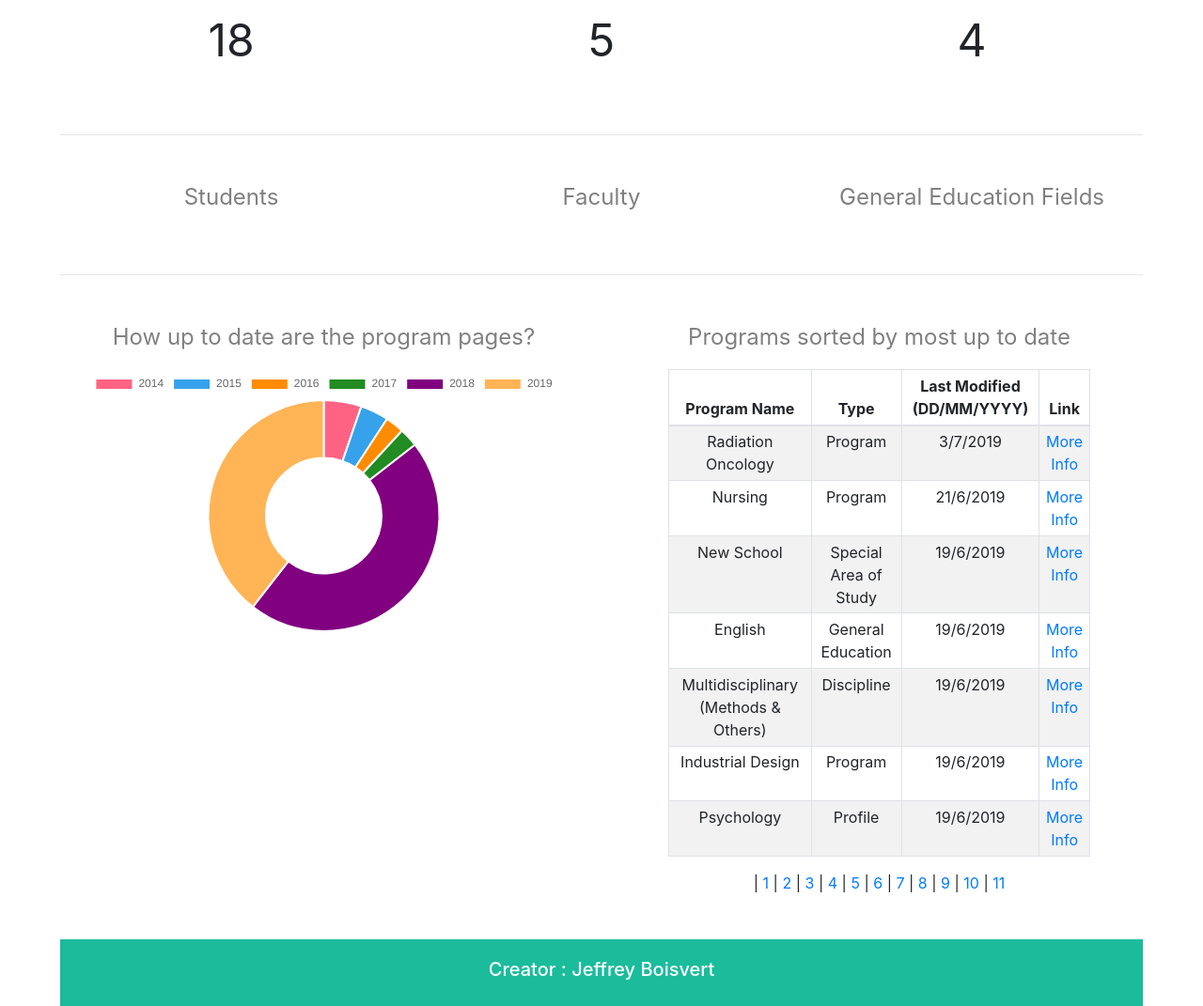
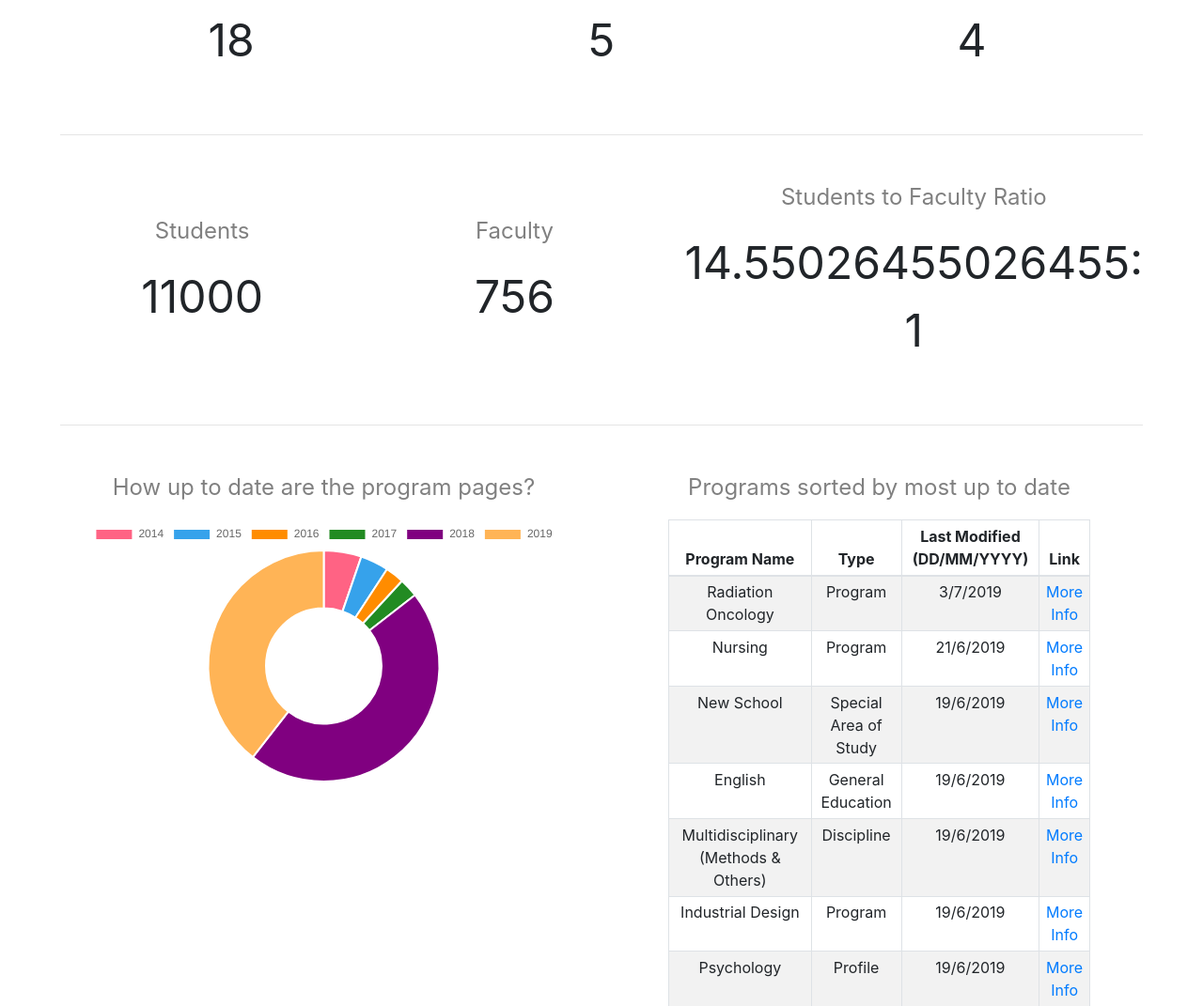
Before and after one commit to jdboisvert/Dawson-College-Program-Analytics-Dashboard, a Flask app: template Dashboard-Actual/templates/index.html in a window 1280 px wide. Shown: the part 556-1627 px from the top of the page at 94% size. Run offline with Flask 2, Linux system fonts and the light colour scheme; the template is opened without the code that fills it, so the values that code supplies are empty; some libraries are stand-ins or nearby versions.

Commit message:
Added Number of students, number of faculty, and the students to faculty ratios in the dashboard-script.js in generalStats function and index.html

```diff
--- a/Dashboard-Actual/static/dashboard-script.js
+++ b/Dashboard-Actual/static/dashboard-script.js
@@ -127,6 +127,9 @@
     $("#disciplineCount").html(stats['Number of Disciplines']);
     $("#specialCount").html(stats['Number of Special']);
     $("#generalEduCount").html(stats['Number of General']);
+    $("#studentCount").html(stats['Number of Students']);
+    $("#facultyCount").html(stats['Number of Faculty']);
+    $("#studentToFacultyRatio").html(stats['Number of Students per Faculty'] + ': 1');
 
 }
 
--- a/Dashboard-Actual/templates/index.html
+++ b/Dashboard-Actual/templates/index.html
@@ -58,10 +58,10 @@
                </div>
                <div class="col text-center">
                   <p class="description">Faculty</p>
-                  <p class="lrg-heading" id="facultCount"></p>
+                  <p class="lrg-heading" id="facultyCount"></p>
                </div>
                <div class="col text-center">
-                  <p class="description">General Education Fields</p>
+                  <p class="description">Students to Faculty Ratio</p>
                   <p class="lrg-heading" id="studentToFacultyRatio"></p>
                </div>
             </div>
```
